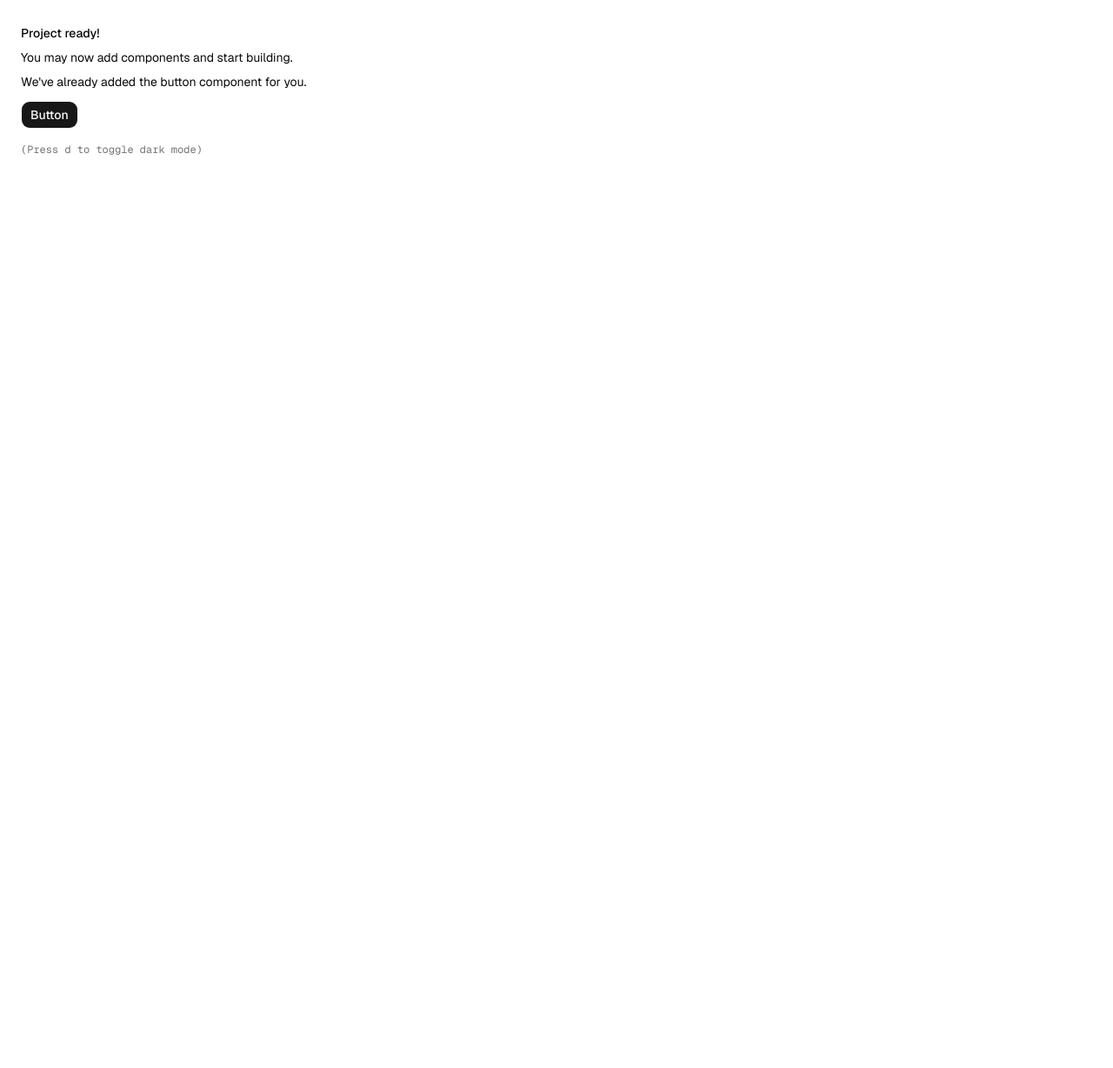
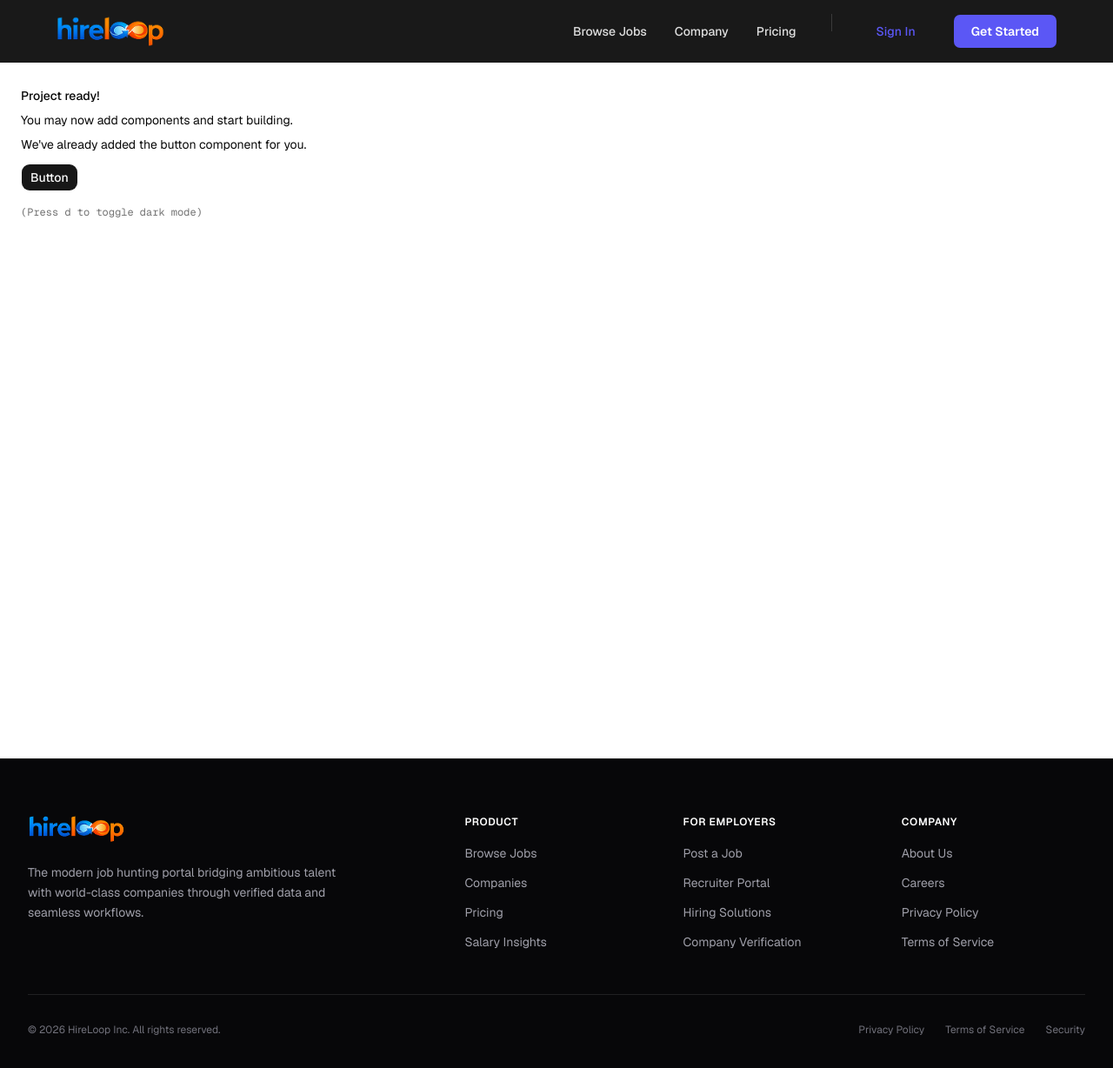
Before and after one commit to aminulislamdev/HireLoop-Client, a Next.js app: page / in a window 1280 px wide. Shown: the top 1228 px of the page at 87% size. Before the commit the page ends 800 px from the top, so only its background shows below. Built offline with nearby package versions, Linux system fonts and the light colour scheme.

Commit message:
feat(layout): integrate SiteHeader and SiteFooter into root layout

```diff
--- a/app/layout.tsx
+++ b/app/layout.tsx
@@ -1,10 +1,12 @@
 import { Geist, Geist_Mono } from "next/font/google"
 
 import "./globals.css"
+import { SiteHeader } from "@/components/site-header"
+import { SiteFooter } from "@/components/site-footer"
 import { ThemeProvider } from "@/components/theme-provider"
-import { cn } from "@/lib/utils";
+import { cn } from "@/lib/utils"
 
-const geist = Geist({subsets:['latin'],variable:'--font-sans'})
+const geist = Geist({ subsets: ["latin"], variable: "--font-sans" })
 
 const fontMono = Geist_Mono({
   subsets: ["latin"],
@@ -20,10 +22,19 @@ export default function RootLayout({
     <html
       lang="en"
       suppressHydrationWarning
-      className={cn("antialiased", fontMono.variable, "font-sans", geist.variable)}
+      className={cn(
+        "antialiased",
+        fontMono.variable,
+        "font-sans",
+        geist.variable
+      )}
     >
       <body>
-        <ThemeProvider>{children}</ThemeProvider>
+        <ThemeProvider>
+          <SiteHeader />
+          {children}
+          <SiteFooter />
+        </ThemeProvider>
       </body>
     </html>
   )
```
